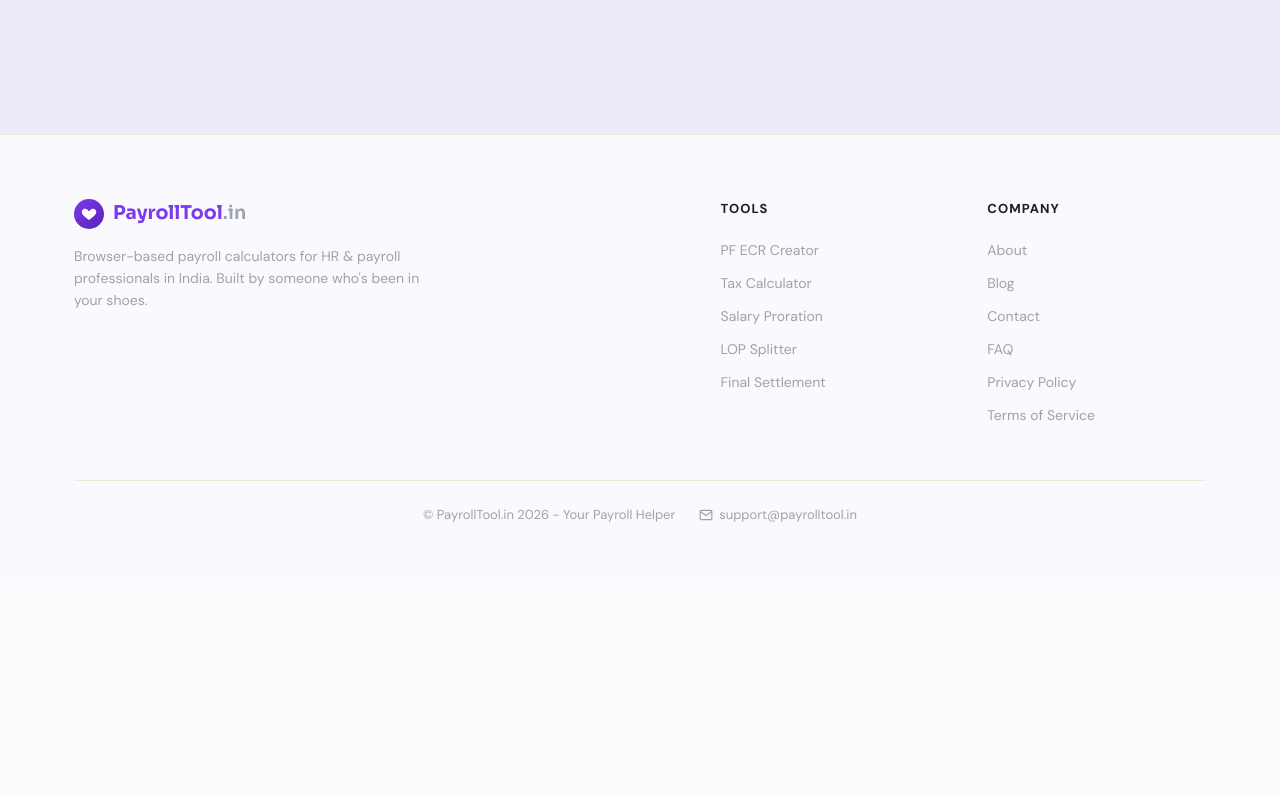
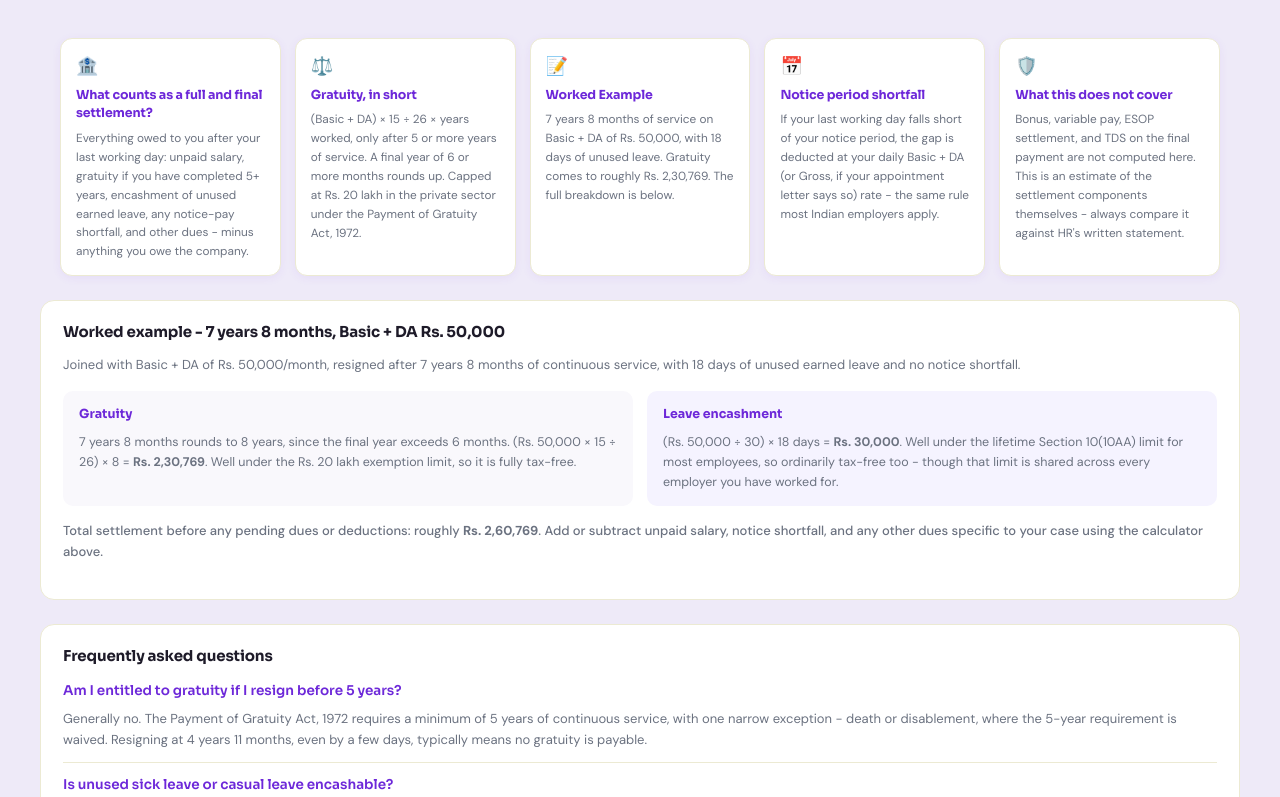
Before and after one commit to tushararoracorp-lab/payrolltool, a Next.js app: page /final-settlement in a window 1280 px wide. Shown: the part 1663-2460 px from the top of the page. Before the commit the page ends 2240 px from the top, so only its background shows below. Built offline with nearby package versions, Linux system fonts and the light colour scheme.

Commit message:
Add info cards, worked example, and FAQ to Final Settlement

```diff
--- a/src/pages/final-settlement.js
+++ b/src/pages/final-settlement.js
@@ -171,6 +171,57 @@ function autoServed(dor, dol) {
   return "";
 }
 
+const FS_INFO_CARDS = [
+  {
+    icon: "\ud83c\udfe6",
+    title: "What counts as a full and final settlement?",
+    body: "Everything owed to you after your last working day: unpaid salary, gratuity if you have completed 5+ years, encashment of unused earned leave, any notice-pay shortfall, and other dues - minus anything you owe the company.",
+  },
+  {
+    icon: "\u2696\ufe0f",
+    title: "Gratuity, in short",
+    body: "(Basic + DA) \u00d7 15 \u00f7 26 \u00d7 years worked, only after 5 or more years of service. A final year of 6 or more months rounds up. Capped at Rs. 20 lakh in the private sector under the Payment of Gratuity Act, 1972.",
+  },
+  {
+    icon: "\ud83d\udcdd",
+    title: "Worked Example",
+    body: "7 years 8 months of service on Basic + DA of Rs. 50,000, with 18 days of unused leave. Gratuity comes to roughly Rs. 2,30,769. The full breakdown is below.",
+  },
+  {
+    icon: "\ud83d\udcc5",
+    title: "Notice period shortfall",
+    body: "If your last working day falls short of your notice period, the gap is deducted at your daily Basic + DA (or Gross, if your appointment letter says so) rate - the same rule most Indian employers apply.",
+  },
+  {
+    icon: "\ud83d\udee1\ufe0f",
+    title: "What this does not cover",
+    body: "Bonus, variable pay, ESOP settlement, and TDS on the final payment are not computed here. This is an estimate of the settlement components themselves - always compare it against HR's written statement.",
+  },
+];
+
+const FS_FAQ = [
+  {
+    q: "Am I entitled to gratuity if I resign before 5 years?",
+    a: "Generally no. The Payment of Gratuity Act, 1972 requires a minimum of 5 years of continuous service, with one narrow exception - death or disablement, where the 5-year requirement is waived. Resigning at 4 years 11 months, even by a few days, typically means no gratuity is payable.",
+  },
+  {
+    q: "Is unused sick leave or casual leave encashable?",
+    a: "In most states and company policies, no. Only Earned Leave (also called Privilege Leave) is encashable at exit. Casual leave and sick leave usually lapse unused. Check your specific leave policy, since this varies by state and by employer.",
+  },
+  {
+    q: "What happens if I don't serve my full notice period?",
+    a: "Most appointment letters allow the employer to deduct pay in lieu of the shortfall, calculated per day on your Basic + DA or Gross salary. This calculator applies that same shortfall deduction automatically once you enter your resignation and last working dates.",
+  },
+  {
+    q: "Is my final settlement amount taxable?",
+    a: "Gratuity is tax-exempt up to the same limit used to cap it here (Rs. 20 lakh in the private sector, under Section 10(10)). Leave encashment is tax-exempt only up to a lifetime limit shared across all your employers (Section 10(10AA)); above that limit, it is taxable as salary. This calculator does not deduct that tax - treat the leave encashment figure as pre-tax if you are close to the lifetime limit.",
+  },
+  {
+    q: "How long does an employer have to pay my final settlement?",
+    a: "There is no single central-law deadline that applies to every employer, and practice varies by state and company policy - commonly somewhere between 30 and 45 days from the last working day is treated as reasonable. If your settlement is significantly delayed beyond what your employer's own policy states, that is worth raising with HR directly, and interest may apply on delayed gratuity payments specifically.",
+  },
+];
+
 export default function FinalSettlement() {
   const [theme, setTheme] = useState("light");
   useEffect(() => {
@@ -289,6 +340,20 @@ export default function FinalSettlement() {
               operatingSystem: "Any (browser-based)",
               description: "Calculates full and final settlement - gratuity, notice pay, leave encashment, and statutory deductions - in one place.",
               offers: { "@type": "Offer", price: "0", priceCurrency: "INR" },
+            }),
+          }}
+        />
+        <script
+          type="application/ld+json"
+          dangerouslySetInnerHTML={{
+            __html: JSON.stringify({
+              "@context": "https://schema.org",
+              "@type": "FAQPage",
+              mainEntity: FS_FAQ.map((f) => ({
+                "@type": "Question",
+                name: f.q,
+                acceptedAnswer: { "@type": "Answer", text: f.a },
+              })),
             }),
           }}
         />
@@ -548,6 +613,57 @@ export default function FinalSettlement() {
               )}
             </div>
           </div>
+        </div>
+
+        <div className="fsc-info-cards">
+          {FS_INFO_CARDS.map((c) => (
+            <div className="fsc-info-card" key={c.title}>
+              <div className="fsc-info-icon">{c.icon}</div>
+              <h2>{c.title}</h2>
+              <p>{c.body}</p>
+            </div>
+          ))}
+        </div>
+
+        <div className="fsc-worked-example">
+          <h4>Worked example - 7 years 8 months, Basic + DA Rs. 50,000</h4>
+          <p>
+            Joined with Basic + DA of Rs. 50,000/month, resigned after 7 years 8 months of
+            continuous service, with 18 days of unused earned leave and no notice shortfall.
+          </p>
+          <div className="fsc-we-grid">
+            <div className="fsc-we-col">
+              <h5>Gratuity</h5>
+              <p>
+                7 years 8 months rounds to 8 years, since the final year exceeds 6 months.
+                (Rs. 50,000 &times; 15 &divide; 26) &times; 8 = <b>Rs. 2,30,769</b>. Well under
+                the Rs. 20 lakh exemption limit, so it is fully tax-free.
+              </p>
+            </div>
+            <div className="fsc-we-col fsc-we-alt">
+              <h5>Leave encashment</h5>
+              <p>
+                (Rs. 50,000 &divide; 30) &times; 18 days = <b>Rs. 30,000</b>. Well under the
+                lifetime Section 10(10AA) limit for most employees, so ordinarily tax-free too -
+                though that limit is shared across every employer you have worked for.
+              </p>
+            </div>
+          </div>
+          <p className="fsc-we-verdict">
+            Total settlement before any pending dues or deductions: roughly{" "}
+            <b>Rs. 2,60,769</b>. Add or subtract unpaid salary, notice shortfall, and any other
+            dues specific to your case using the calculator above.
+          </p>
+        </div>
+
+        <div className="fsc-faq">
+          <h4>Frequently asked questions</h4>
+          {FS_FAQ.map((f) => (
+            <div className="fsc-faq-item" key={f.q}>
+              <h5>{f.q}</h5>
+              <p>{f.a}</p>
+            </div>
+          ))}
         </div>
 
         <Footer />
@@ -968,6 +1084,141 @@ export default function FinalSettlement() {
             grid-template-columns: 1fr;
           }
         }
+
+        .fsc-info-cards {
+          max-width: 1200px;
+          margin: 0 auto 24px;
+          padding: 0 20px;
+          display: grid;
+          grid-template-columns: repeat(5, 1fr);
+          gap: 14px;
+        }
+        .fsc-info-card {
+          background: var(--surface);
+          border: 1.5px solid var(--line);
+          border-radius: 12px;
+          padding: 14px 15px;
+          box-shadow: 0 2px 10px rgba(124, 58, 237, 0.07);
+        }
+        .fsc-info-icon {
+          font-size: 18px;
+          margin-bottom: 6px;
+        }
+        .fsc-info-card h2 {
+          font-family: "Sora", sans-serif;
+          font-size: 12.5px;
+          font-weight: 700;
+          color: var(--brand-deep);
+          margin: 0 0 6px;
+        }
+        .fsc-info-card p {
+          font-size: 11.8px;
+          line-height: 1.6;
+          color: var(--ink-mid);
+          margin: 0;
+        }
+        @media (max-width: 980px) {
+          .fsc-info-cards { grid-template-columns: repeat(2, 1fr); }
+        }
+        @media (max-width: 560px) {
+          .fsc-info-cards { grid-template-columns: 1fr; }
+        }
+
+        .fsc-worked-example {
+          max-width: 1200px;
+          margin: 0 auto 24px;
+          padding: 20px 22px;
+          background: var(--surface);
+          border: 1.5px solid var(--line);
+          border-radius: 14px;
+        }
+        .fsc-worked-example h4 {
+          font-family: "Sora", sans-serif;
+          font-size: 15px;
+          font-weight: 700;
+          color: var(--ink);
+          margin: 0 0 10px;
+        }
+        .fsc-worked-example > p {
+          font-size: 13px;
+          line-height: 1.65;
+          color: var(--ink-mid);
+          margin: 0 0 16px;
+        }
+        .fsc-we-grid {
+          display: grid;
+          grid-template-columns: 1fr 1fr;
+          gap: 14px;
+          margin-bottom: 14px;
+        }
+        .fsc-we-col {
+          background: var(--surface-alt);
+          border-radius: 10px;
+          padding: 14px 16px;
+        }
+        .fsc-we-col.fsc-we-alt {
+          background: var(--brand-tint);
+        }
+        .fsc-we-col h5 {
+          font-family: "Sora", sans-serif;
+          font-size: 12.5px;
+          font-weight: 700;
+          color: var(--brand-deep);
+          margin: 0 0 8px;
+        }
+        .fsc-we-col p {
+          font-size: 12.5px;
+          line-height: 1.6;
+          color: var(--ink-mid);
+          margin: 0;
+        }
+        .fsc-we-verdict {
+          font-size: 13px;
+          line-height: 1.65;
+          color: var(--ink);
+          font-weight: 500;
+          margin: 0;
+        }
+        @media (max-width: 700px) {
+          .fsc-we-grid { grid-template-columns: 1fr; }
+        }
+
+        .fsc-faq {
+          max-width: 1200px;
+          margin: 0 auto 40px;
+          padding: 20px 22px;
+          background: var(--surface);
+          border: 1.5px solid var(--line);
+          border-radius: 14px;
+        }
+        .fsc-faq > h4 {
+          font-family: "Sora", sans-serif;
+          font-size: 15px;
+          font-weight: 700;
+          color: var(--ink);
+          margin: 0 0 14px;
+        }
+        .fsc-faq-item {
+          padding: 12px 0;
+          border-top: 1px solid var(--line);
+        }
+        .fsc-faq-item:first-of-type {
+          border-top: none;
+          padding-top: 0;
+        }
+        .fsc-faq-item h5 {
+          font-family: "Sora", sans-serif;
+          font-size: 13.5px;
+          font-weight: 600;
+          color: var(--brand-deep);
+          margin: 0 0 6px;
+        }
+        .fsc-faq-item p {
+          font-size: 13px;
+          line-height: 1.65;
+          color: var(--ink-mid);
+          margin: 0;
+        }
       `}</style>
     </>
   );
```
